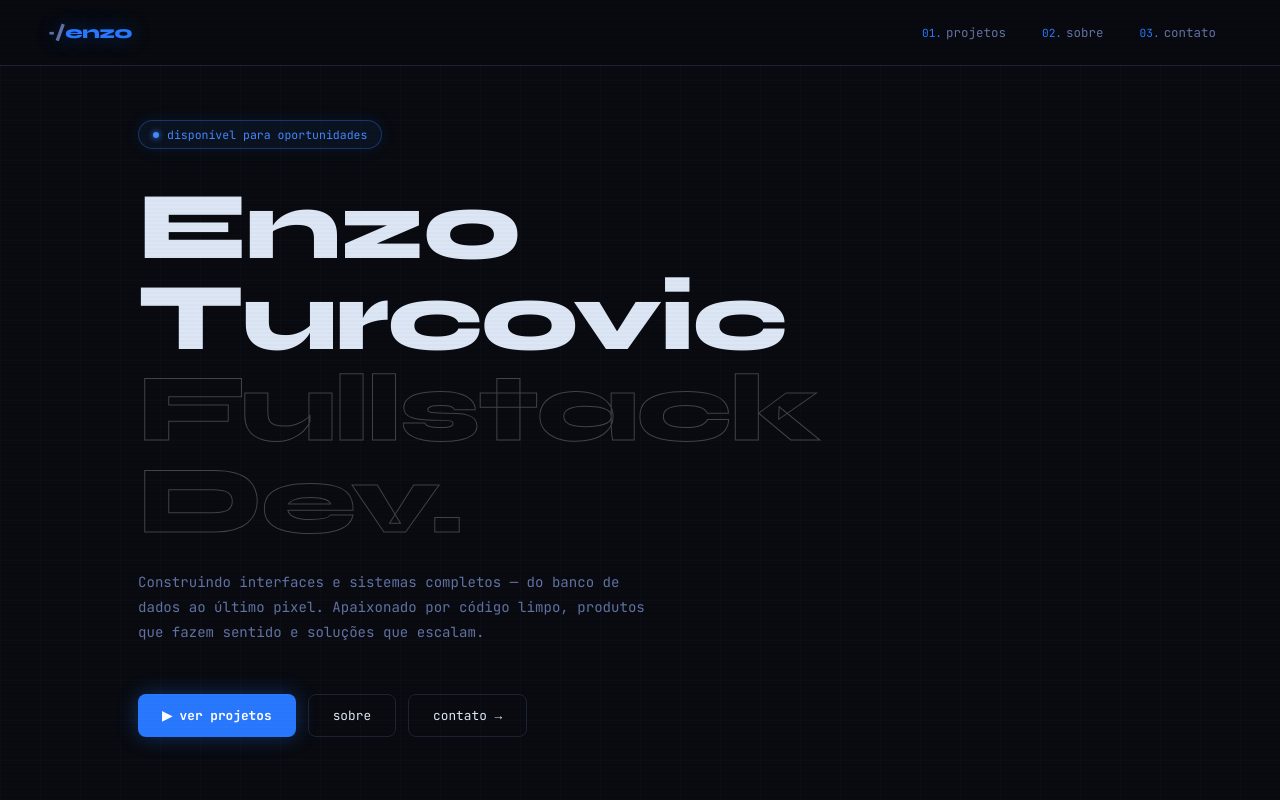
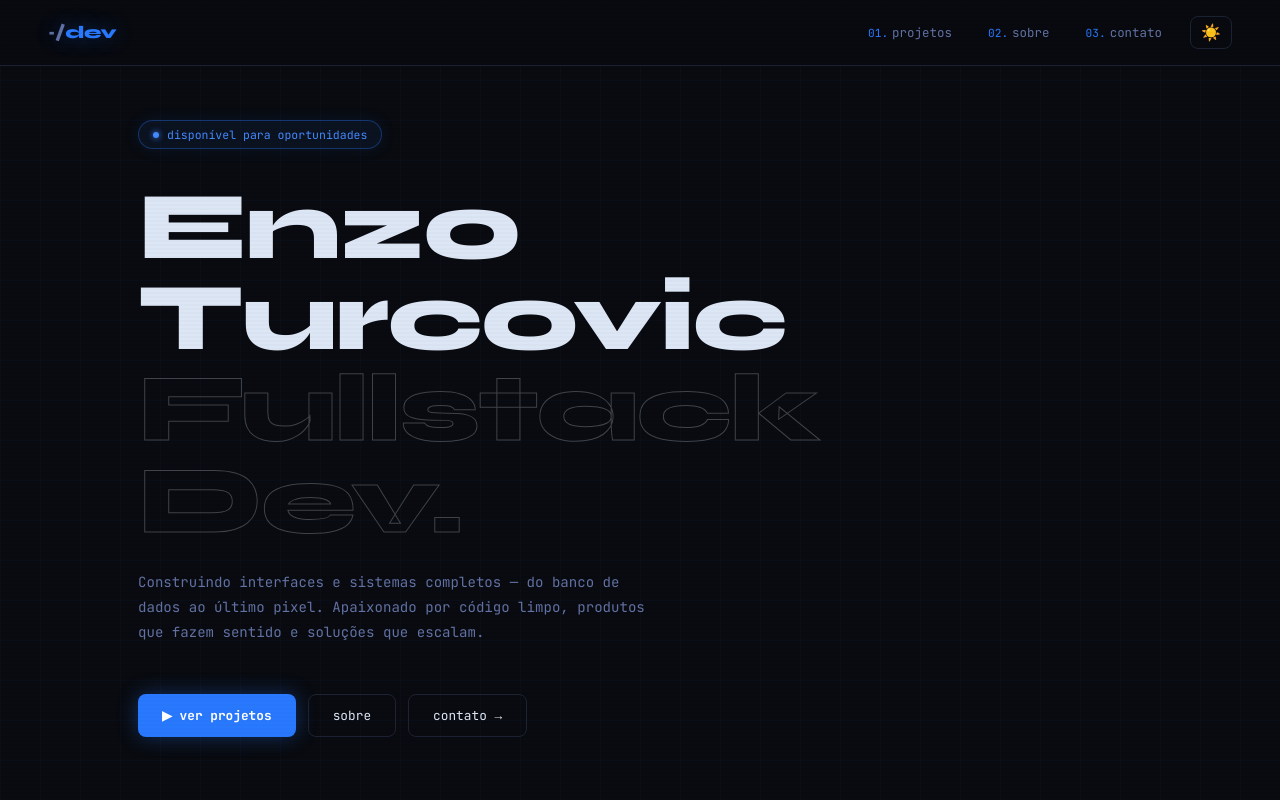
Before and after one commit to turco-vic/portfolio, a Next.js app: page / in a window 1280 px wide. Shown: the top 800 px of the page. Built offline with nearby package versions, Linux system fonts and the light colour scheme.

Commit message:
Add light/dark theme toggle and styles

```diff
--- a/src/app/globals.css
+++ b/src/app/globals.css
@@ -14,6 +14,24 @@
   --muted: #6272a4;
   --danger: #f85149;
   --warning: #e3b341;
+  --nav-bg: rgba(9, 11, 16, 0.85);
+}
+
+[data-theme="light"] {
+  --bg: #f0f4f8;
+  --surface: #e8edf5;
+  --surface2: #dde3ee;
+  --border: #c8d0e0;
+  --accent: #2979ff;
+  --accent-bright: #1565c0;
+  --accent-glow: rgba(41, 121, 255, 0.12);
+  --accent2: #0091ea;
+  --accent3: #1976d2;
+  --text: #0d1017;
+  --muted: #4a5568;
+  --danger: #d32f2f;
+  --warning: #f57f17;
+  --nav-bg: rgba(240, 244, 248, 0.88);
 }
 
 * {
--- a/src/app/layout.jsx
+++ b/src/app/layout.jsx
@@ -9,6 +9,9 @@ export const metadata = {
 export default function RootLayout({ children }) {
   return (
     <html lang="pt-BR">
+      <head>
+        <script dangerouslySetInnerHTML={{ __html: `(function(){var t=localStorage.getItem('theme')||'dark';document.documentElement.setAttribute('data-theme',t);})();` }} />
+      </head>
       <body>
         <Nav />
         {children}
--- a/src/components/Nav.jsx
+++ b/src/components/Nav.jsx
@@ -2,6 +2,7 @@
 
 import Link from 'next/link'
 import { usePathname } from 'next/navigation'
+import { useState, useEffect } from 'react'
 import styles from '../styles/Nav.module.css'
 
 const links = [
@@ -12,11 +13,25 @@ const links = [
 
 export default function Nav() {
   const pathname = usePathname()
+  const [theme, setTheme] = useState('dark')
+
+  useEffect(() => {
+    const saved = localStorage.getItem('theme') || 'dark'
+    setTheme(saved)
+    document.documentElement.setAttribute('data-theme', saved)
+  }, [])
+
+  function toggleTheme() {
+    const next = theme === 'dark' ? 'light' : 'dark'
+    setTheme(next)
+    document.documentElement.setAttribute('data-theme', next)
+    localStorage.setItem('theme', next)
+  }
 
   return (
     <nav className={styles.nav}>
       <Link href="/" className={styles.logo}>
-        <span>~/</span>enzo
+        <span>~/</span>dev
       </Link>
       <div className={styles.links}>
         {links.map(({ href, label, prefix }) => (
@@ -29,6 +44,14 @@ export default function Nav() {
             {label}
           </Link>
         ))}
+        <button
+          className={styles.themeBtn}
+          onClick={toggleTheme}
+          aria-label="Alternar tema"
+          title={theme === 'dark' ? 'Modo claro' : 'Modo escuro'}
+        >
+          {theme === 'dark' ? '☀️' : '🌙'}
+        </button>
       </div>
     </nav>
   )
--- a/src/styles/Nav.module.css
+++ b/src/styles/Nav.module.css
@@ -6,9 +6,10 @@
   align-items: center;
   justify-content: space-between;
   padding: 16px 48px;
-  background: rgba(9, 11, 16, 0.85);
+  background: var(--nav-bg);
   backdrop-filter: blur(12px);
   border-bottom: 1px solid var(--border);
+  transition: background 0.3s, border-color 0.3s;
 }
 
 .logo {
@@ -59,6 +60,28 @@
   background: var(--surface2);
 }
 
+.themeBtn {
+  background: none;
+  border: 1px solid var(--border);
+  color: var(--muted);
+  border-radius: 8px;
+  padding: 7px 10px;
+  cursor: pointer;
+  font-size: 1rem;
+  line-height: 1;
+  transition: all 0.2s;
+  display: flex;
+  align-items: center;
+  justify-content: center;
+  margin-left: 8px;
+}
+
+.themeBtn:hover {
+  border-color: var(--accent);
+  color: var(--accent-bright);
+  background: var(--accent-glow);
+}
+
 @media (max-width: 768px) {
   .nav { padding: 14px 20px; }
   .btn::before { display: none; }
```
